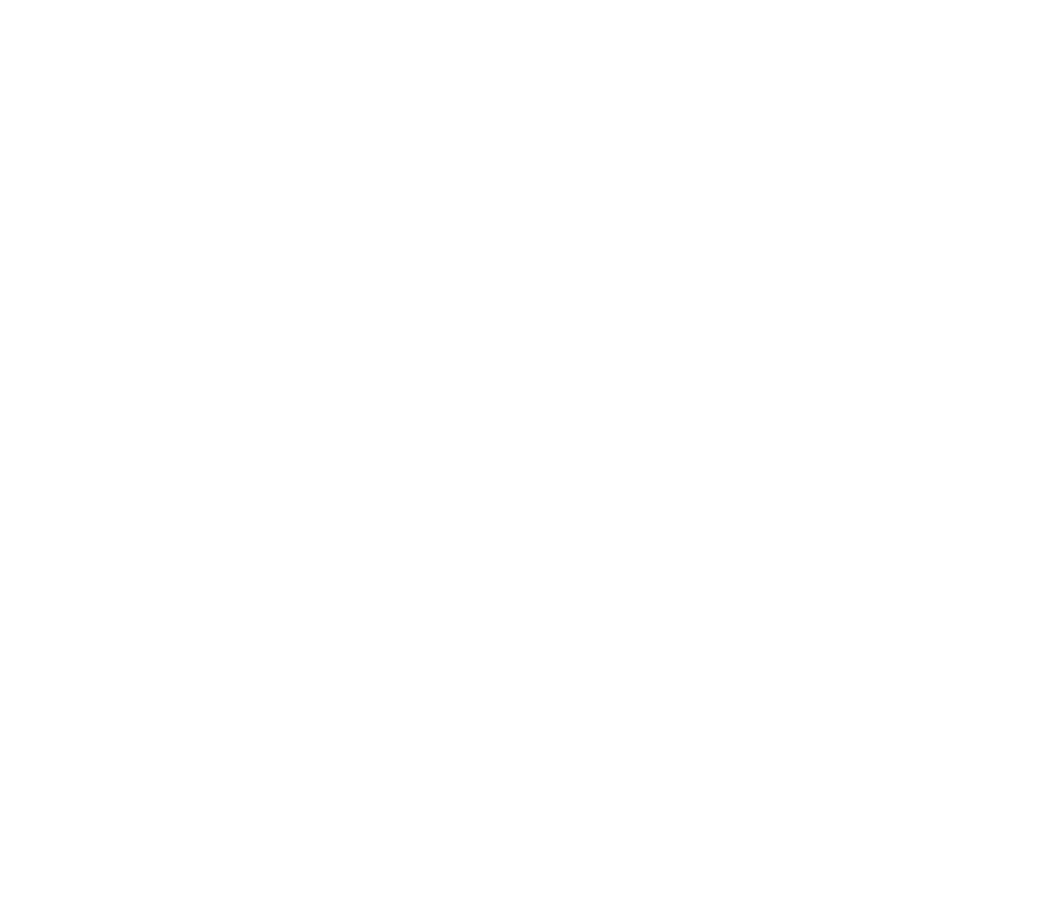
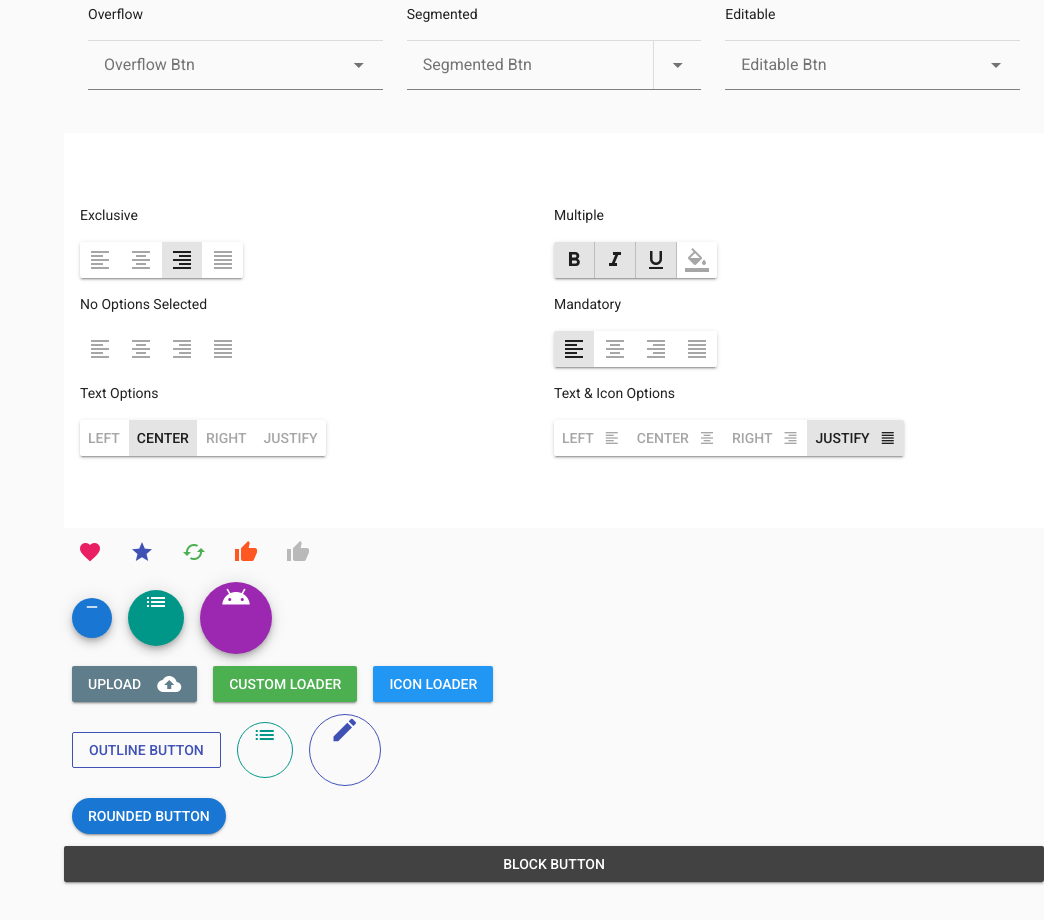
Before and after one commit to jso9603/vue-vuetify-example, a Vue app: page / in a window 1280 px wide. Shown: the part 2100-3020 px from the top of the page, without its empty margins (236-1280 px from the left). Before the commit the page ends 1979 px from the top, so only its background shows below. Built offline with nearby package versions, Linux system fonts and the light colour scheme.

Commit message:
Update button vuetify component

```diff
--- a/src/components/HelloWorld.vue
+++ b/src/components/HelloWorld.vue
@@ -417,6 +417,254 @@
       <v-btn flat disabled>Disabled</v-btn>
       <v-btn flat large color="error">Error</v-btn>
     </div>
+
+    <div>
+      <v-btn small color="primary">Primary</v-btn>
+      <v-btn color="error">Error</v-btn>
+      <v-btn large>Normal</v-btn>
+      <v-btn large disabled>Disabled</v-btn>
+    </div>
+
+    <div>
+      <v-btn depressed small color="primary">Primary</v-btn>
+      <v-btn depressed color="error">Error</v-btn>
+      <v-btn depressed large>Normal</v-btn>
+      <v-btn depressed large disabled>Disabled</v-btn>
+    </div>
+
+    <div>
+      <span>button dropdown</span>
+      <v-container id="dropdown-example" grid-list-xl>
+        <v-layout row wrap>
+          <v-flex xs12 sm4>
+            <p>Overflow</p>
+
+            <v-overflow-btn
+              :items="dropdown_font"
+              label="Overflow Btn"
+              target="#dropdown-example"
+            ></v-overflow-btn>
+          </v-flex>
+
+          <v-flex xs12 sm4>
+            <p>Segmented</p>
+
+            <v-overflow-btn
+              :items="dropdown_icon"
+              label="Segmented Btn"
+              segmented
+              target="#dropdown-example"
+            ></v-overflow-btn>
+          </v-flex>
+
+          <v-flex xs12 sm4>
+            <p>Editable</p>
+
+            <v-overflow-btn
+              :items="dropdown_edit"
+              label="Editable Btn"
+              editable
+              item-value="text"
+            ></v-overflow-btn>
+          </v-flex>
+        </v-layout>
+      </v-container>
+
+      <v-card flat class="py-5">
+        <v-card-text>
+          <v-container fluid class="pa-0">
+            <v-layout row wrap>
+              <v-flex xs12 sm6 class="py-2">
+                <p>Exclusive</p>
+                <v-btn-toggle v-model="toggle_exclusive">
+                  <v-btn flat>
+                    <v-icon>format_align_left</v-icon>
+                  </v-btn>
+                  <v-btn flat>
+                    <v-icon>format_align_center</v-icon>
+                  </v-btn>
+                  <v-btn flat>
+                    <v-icon>format_align_right</v-icon>
+                  </v-btn>
+                  <v-btn flat>
+                    <v-icon>format_align_justify</v-icon>
+                  </v-btn>
+                </v-btn-toggle>
+              </v-flex>
+              <v-flex xs12 sm6 class="py-2">
+                <p>Multiple</p>
+                <v-btn-toggle v-model="toggle_multiple" multiple>
+                  <v-btn flat>
+                    <v-icon>format_bold</v-icon>
+                  </v-btn>
+                  <v-btn flat>
+                    <v-icon>format_italic</v-icon>
+                  </v-btn>
+                  <v-btn flat>
+                    <v-icon>format_underlined</v-icon>
+                  </v-btn>
+                  <v-btn flat>
+                    <v-icon>format_color_fill</v-icon>
+                  </v-btn>
+                </v-btn-toggle>
+              </v-flex>
+              <v-flex xs12 sm6 class="py-2">
+                <p>No Options Selected</p>
+                <v-btn-toggle v-model="toggle_none">
+                  <v-btn flat>
+                    <v-icon>format_align_left</v-icon>
+                  </v-btn>
+                  <v-btn flat>
+                    <v-icon>format_align_center</v-icon>
+                  </v-btn>
+                  <v-btn flat>
+                    <v-icon>format_align_right</v-icon>
+                  </v-btn>
+                  <v-btn flat>
+                    <v-icon>format_align_justify</v-icon>
+                  </v-btn>
+                </v-btn-toggle>
+              </v-flex>
+              <v-flex xs12 sm6 class="py-2">
+                <p>Mandatory</p>
+                <v-btn-toggle v-model="toggle_one" mandatory>
+                  <v-btn flat>
+                    <v-icon>format_align_left</v-icon>
+                  </v-btn>
+                  <v-btn flat>
+                    <v-icon>format_align_center</v-icon>
+                  </v-btn>
+                  <v-btn flat>
+                    <v-icon>format_align_right</v-icon>
+                  </v-btn>
+                  <v-btn flat>
+                    <v-icon>format_align_justify</v-icon>
+                  </v-btn>
+                </v-btn-toggle>
+              </v-flex>
+              <v-flex xs12 sm6 class="py-2">
+                <p>Text Options</p>
+                <v-btn-toggle v-model="text">
+                  <v-btn flat value="left">
+                    Left
+                  </v-btn>
+                  <v-btn flat value="center">
+                    Center
+                  </v-btn>
+                  <v-btn flat value="right">
+                    Right
+                  </v-btn>
+                  <v-btn flat value="justify">
+                    Justify
+                  </v-btn>
+                </v-btn-toggle>
+              </v-flex>
+              <v-flex xs12 sm6 class="py-2">
+                <p>Text &amp; Icon Options</p>
+                <v-btn-toggle v-model="icon">
+                  <v-btn flat value="left">
+                    <span>Left</span>
+                    <v-icon>format_align_left</v-icon>
+                  </v-btn>
+                  <v-btn flat value="center">
+                    <span>Center</span>
+                    <v-icon>format_align_center</v-icon>
+                  </v-btn>
+                  <v-btn flat value="right">
+                    <span>Right</span>
+                    <v-icon>format_align_right</v-icon>
+                  </v-btn>
+                  <v-btn flat value="justify">
+                    <span>Justify</span>
+                    <v-icon>format_align_justify</v-icon>
+                  </v-btn>
+                </v-btn-toggle>
+              </v-flex>
+            </v-layout>
+          </v-container>
+        </v-card-text>
+      </v-card>
+    </div>
+
+    <div>
+      <v-btn flat icon color="pink">
+        <v-icon>favorite</v-icon>
+      </v-btn>
+      <v-btn flat icon color="indigo">
+        <v-icon>star</v-icon>
+      </v-btn>
+      <v-btn flat icon color="green">
+        <v-icon>cached</v-icon>
+      </v-btn>
+      <v-btn flat icon color="deep-orange">
+        <v-icon>thumb_up</v-icon>
+      </v-btn>
+      <v-btn icon disabled>
+        <v-icon>thumb_up</v-icon>
+      </v-btn>
+    </div>
+
+    <div>
+      <v-btn fab dark small color="primary">
+        <v-icon dark>remove</v-icon>
+      </v-btn>
+      <v-btn fab dark color="teal">
+        <v-icon dark>list</v-icon>
+      </v-btn>
+      <v-btn fab dark large color="purple">
+        <v-icon dark>android</v-icon>
+      </v-btn>
+    </div>
+
+    <div>
+      <v-btn
+        :loading="loading3"
+        :disabled="loading3"
+        color="blue-grey"
+        class="white--text"
+        @click.native="loader = 'loading3'"
+      >
+        Upload
+        <v-icon right dark>cloud_upload</v-icon>
+      </v-btn>
+
+      <v-btn
+        :loading="loading2"
+        :disabled="loading2"
+        color="success"
+        @click.native="loader = 'loading2'"
+      >
+        Custom Loader
+        <span slot="loader">Loading...</span>
+      </v-btn>
+
+      <v-btn
+        :loading="loading4"
+        :disabled="loading4"
+        color="info"
+        @click.native="loader = 'loading4'"
+      >
+        Icon Loader
+        <span slot="loader" class="custom-loader">
+          <v-icon light>cached</v-icon>
+        </span>
+      </v-btn>
+    </div>
+
+    <div>
+      <v-btn outline color="indigo">Outline Button</v-btn>
+      <v-btn outline fab color="teal">
+        <v-icon>list</v-icon>
+      </v-btn>
+      <v-btn outline large fab color="indigo">
+        <v-icon>edit</v-icon>
+      </v-btn>
+    </div>
+
+    <div>
+      <v-btn round color="primary" dark>Rounded Button</v-btn>
+      <v-btn block color="secondary" dark>Block Button</v-btn>
+    </div>
   </v-flex>
 
   </div>
@@ -477,7 +725,44 @@
         { text: 'Dashboard', disabled: false },
         { text: 'Link 1', disabled: false },
         { text: 'Link 2', disabled: true }
-      ]
+      ],
+      //button dropdown
+      dropdown_font: ['Arial', 'Calibri', 'Courier', 'Verdana'],
+      dropdown_icon: [
+        { text: 'list', callback: () => console.log('list') },
+        { text: 'favorite', callback: () => console.log('favorite') },
+        { text: 'delete', callback: () => console.log('delete') }
+      ],
+      dropdown_edit: [
+        { text: '100%' },
+        { text: '75%' },
+        { text: '50%' },
+        { text: '25%' },
+        { text: '0%' }
+      ],
+      // toggle button
+      text: 'center',
+      icon: 'justify',
+      toggle_none: null,
+      toggle_one: 0,
+      toggle_exclusive: 2,
+      toggle_multiple: [0, 1, 2],
+      // loaders
+      loader: null,
+      loading: false,
+      loading2: false,
+      loading3: false,
+      loading4: false
+    }
+  },
+  watch: {
+    loader () {
+      const l = this.loader
+      this[l] = !this[l]
+
+      setTimeout(() => (this[l] = false), 3000)
+
+      this.loader = null
     }
   },
   computed: {
@@ -513,4 +798,42 @@
 a {
   color: #42b983;
 }
+
+/* loaders */
+.custom-loader {
+    animation: loader 1s infinite;
+    display: flex;
+  }
+  @-moz-keyframes loader {
+    from {
+      transform: rotate(0);
+    }
+    to {
+      transform: rotate(360deg);
+    }
+  }
+  @-webkit-keyframes loader {
+    from {
+      transform: rotate(0);
+    }
+    to {
+      transform: rotate(360deg);
+    }
+  }
+  @-o-keyframes loader {
+    from {
+      transform: rotate(0);
+    }
+    to {
+      transform: rotate(360deg);
+    }
+  }
+  @keyframes loader {
+    from {
+      transform: rotate(0);
+    }
+    to {
+      transform: rotate(360deg);
+    }
+  }
 </style>
```
